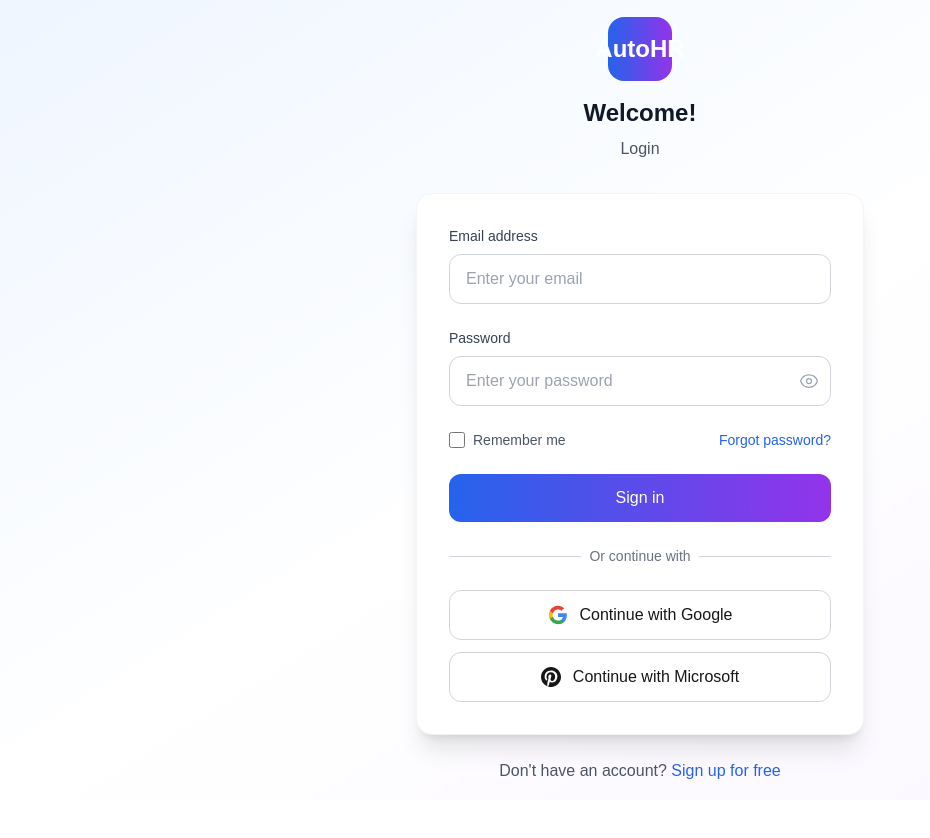
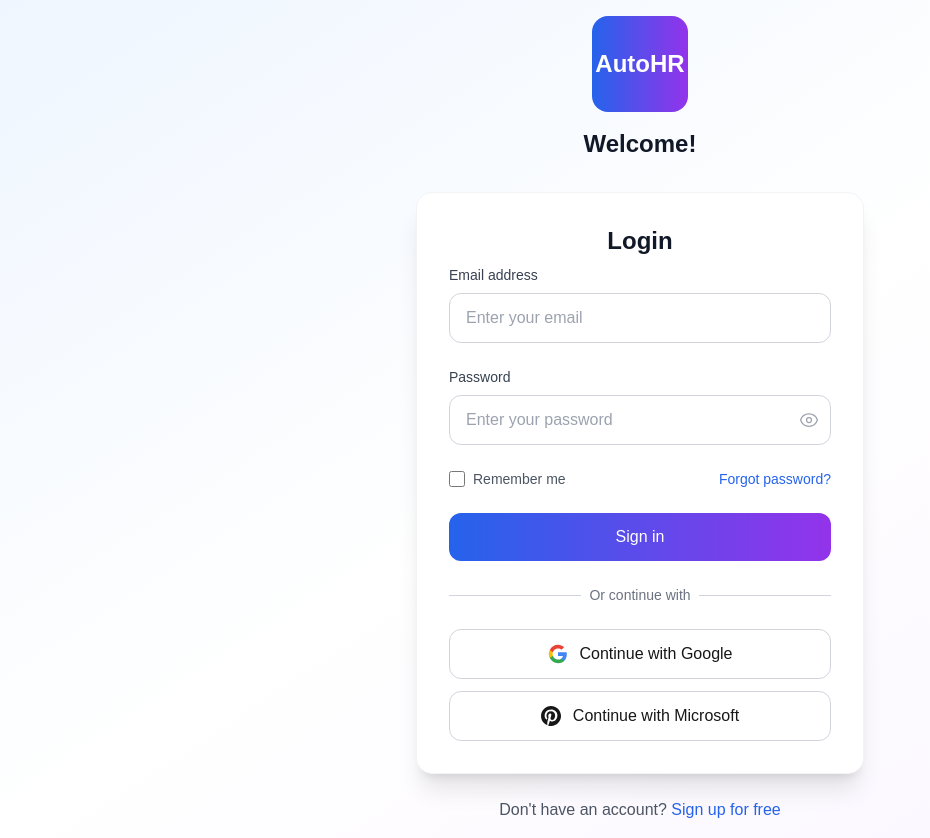
Before and after one commit to lcthang/auto-hr, a Next.js app in the folder frontend/: page /login in a window 1280 px wide. Shown: the whole page, without its empty margins (0-930 px from the left). Before the commit the page ends 800 px from the top, so only its background shows below. Built offline with nearby package versions, Linux system fonts and the light colour scheme.

Commit message:
Update login page UI with larger logo and heading
Increased the logo container size from w-16 h-16 to w-24 h-24 for better visibility. Moved the 'Login' text from the brand section to a new heading inside the sign-in form for improved structure and clarity.

```diff
--- a/frontend/src/app/(auth)/login/page.tsx
+++ b/frontend/src/app/(auth)/login/page.tsx
@@ -66,15 +66,15 @@ export default function Login() {
       <div className="w-full max-w-md">
         {/* Logo/Brand */}
         <div className="text-center mb-8">
-          <div className="inline-flex items-center justify-center w-16 h-16 bg-gradient-to-r from-blue-600 to-purple-600 rounded-2xl mb-4">
+          <div className="inline-flex items-center justify-center w-24 h-24 bg-gradient-to-r from-blue-600 to-purple-600 rounded-2xl mb-4">
             <span className="text-white text-2xl font-bold">AutoHR</span>
           </div>
           <h1 className="text-2xl font-bold text-gray-900 mb-2">Welcome!</h1>
-          <p className="text-gray-600">Login</p>
         </div>
 
         {/* Sign In Form */}
         <div className="bg-white rounded-2xl shadow-xl border border-gray-100 p-8">
+          <h3 className="text-center text-2xl font-bold text-gray-900 mb-2">Login</h3>
           <form onSubmit={handleSubmit} className="space-y-6">
             {/* Email Field */}
             <div>
```
